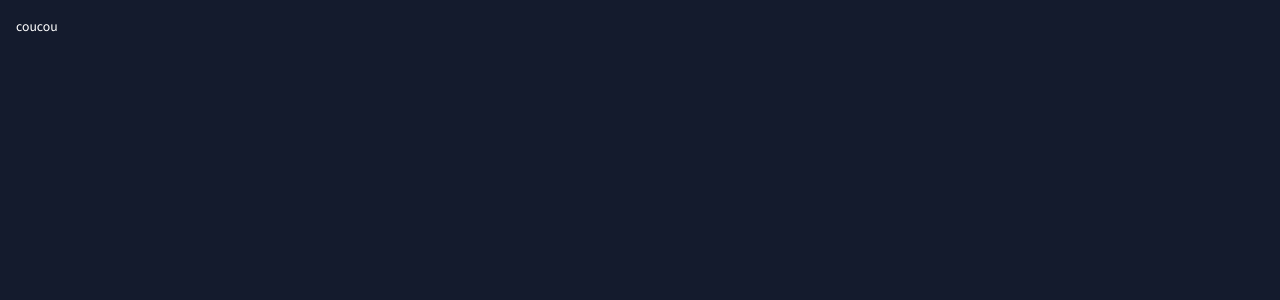
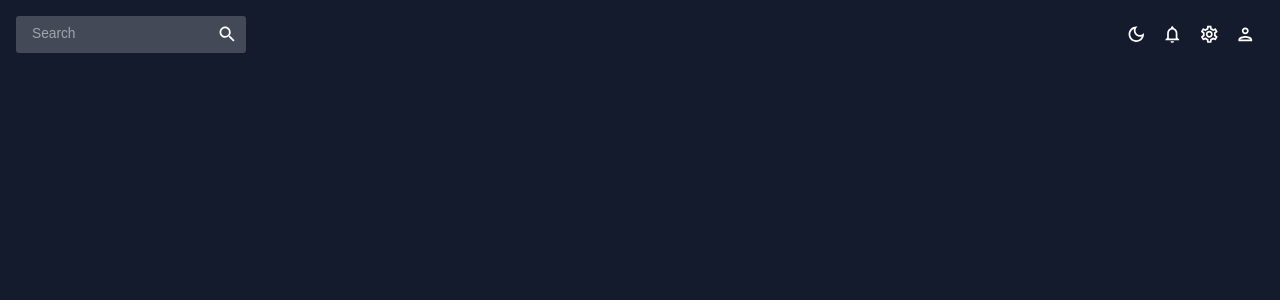
Before and after one commit to Coucodeur/react-dashboard, a React (Create React App) app: page / in a window 1280 px wide. Shown: the top 300 px of the page. Built offline with nearby package versions, Linux system fonts and the light colour scheme.

Commit message:
topbar finished

```diff
--- a/src/scenes/global/Topbar.jsx
+++ b/src/scenes/global/Topbar.jsx
@@ -1,7 +1,7 @@
 import { Box, IconButton, useTheme } from '@mui/material';
 import { useContext } from "react";
 import { ColorModeContext, tokens } from '../../theme';
-import InputBase from '@mui/material';
+import {InputBase} from '@mui/material';
 import LightModeOutlinedIcon from '@mui/icons-material/LightModeOutlined';
 import DarkModeOutlinedIcon from '@mui/icons-material/DarkModeOutlined';
 import NotificationsOutlinedIcon from '@mui/icons-material/NotificationsOutlined';
@@ -13,9 +13,39 @@
 const Topbar = () => {
   const theme = useTheme();
   const colors = tokens(theme.palette.mode);
-  const colorMode = useContext(ColorModeContext)
-  return ( <Box display="flex" justifyContent="space-between" p={2}>
-    coucou
+  const colorMode = useContext(ColorModeContext);
+  console.log(theme)
+  return (
+  <Box display="flex" justifyContent="space-between" p={2}>
+    <Box display="flex"
+    backgroundColor={colors.primary[400]}
+    borderRadius="3px">
+      <InputBase sx={{ml: 2, flex: 1}} placeholder="Search"/>
+      <IconButton type='button' sx={{p:1}}>
+        <SearchIcon/>
+      </IconButton>
+    </Box>
+
+    {/* ICONS */}
+    <Box display='flex'>
+      <IconButton onClick={colorMode.toggleColorMode}>
+        {theme.palette.mode === 'dark' ? (
+          <DarkModeOutlinedIcon/>
+        ) : (
+          <LightModeOutlinedIcon/>
+        )}
+      </IconButton>
+      <IconButton>
+        <NotificationsOutlinedIcon/>
+      </IconButton>
+      <IconButton>
+        <SettingsOutlinedIcon/>
+      </IconButton>
+      <IconButton>
+        <PersonOutlinedIcon/>
+      </IconButton>
+    </Box>
+
   </Box>
 
   )
--- a/src/theme.js
+++ b/src/theme.js
@@ -203,7 +203,7 @@
   const colorMode = useMemo(
     () => ({
       toggleColorMode: () =>
-        setMode((prev) => (prev === 'light' ? 'dark' : 'dark')),
+        setMode((prev) => (prev === 'light' ? 'dark' : 'light')),
     }),
     []
   );
```
